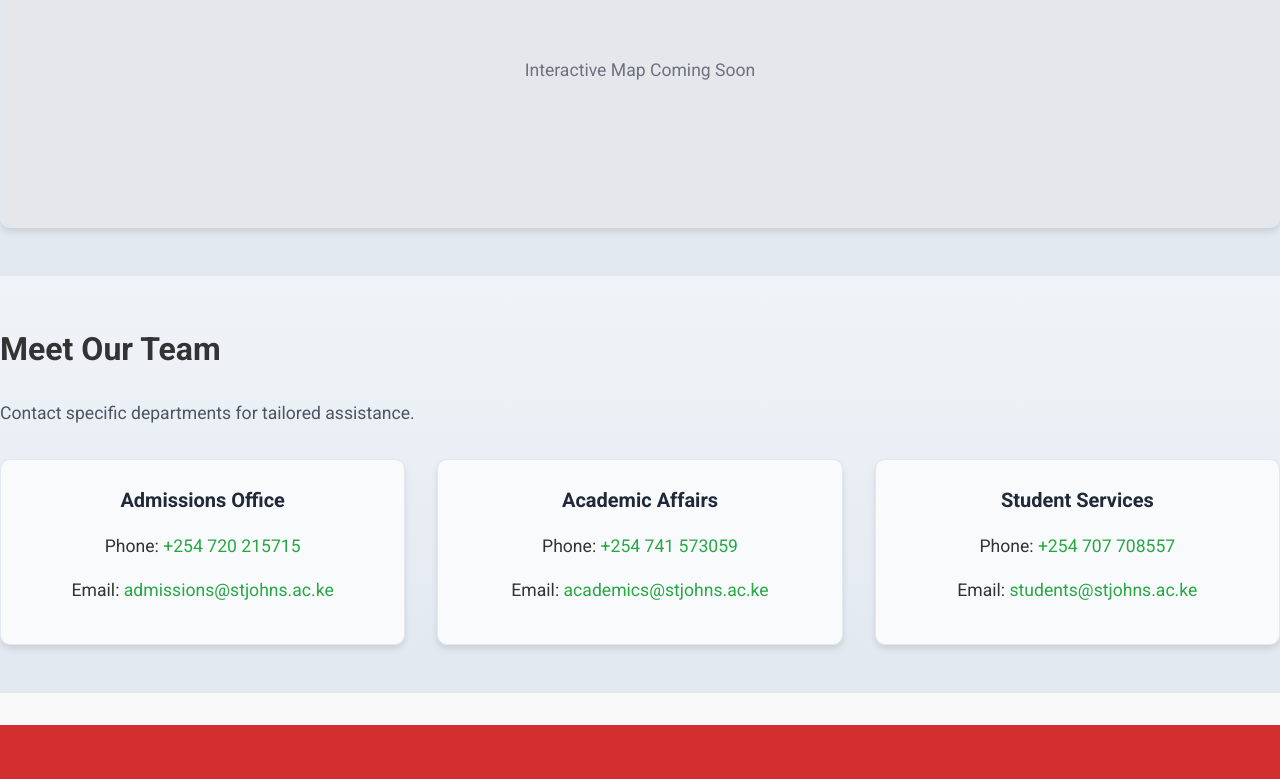
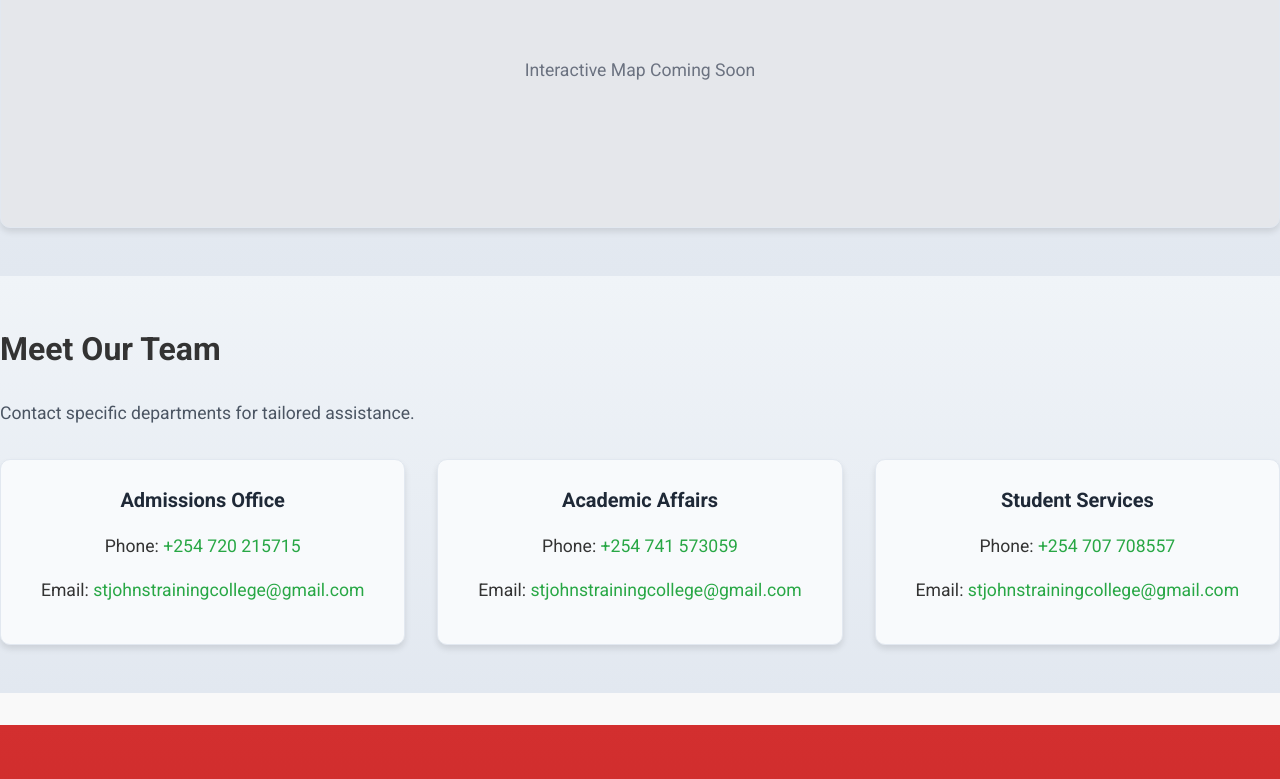
Before and after one commit to richardngasike/stjohna-website, a Next.js app: page /contact in a window 1280 px wide. Shown: the part 2761-3540 px from the top of the page. Built offline with nearby package versions, Linux system fonts and the light colour scheme.

Commit message:
Update contact.js

```diff
--- a/pages/contact.js
+++ b/pages/contact.js
@@ -393,7 +393,7 @@ export default function Contact() {
         <section style={styles.section}>
           <h2>Find Us</h2>
           <p style={styles.sectionText}>
-            Visit us at our campus in Maralal Town, Nairobi. Below is a placeholder for our location map.
+            Visit us at our campus in Maralal Town, Kenya. Below is a placeholder for our location map.
           </p>
           <div style={styles.mapPlaceholder}>
             <p>Interactive Map Coming Soon</p>
@@ -434,7 +434,7 @@ export default function Contact() {
               <p>
                 Email:{' '}
                 <a
-                  href="mailto:admissions@stjohns.ac.ke"
+                  href="mailto:stjohnstrainingcollege@gmail.com"
                   style={{
                     ...styles.infoLink,
                     ...(hoveredElement === 'admissionsEmail' ? styles.linkHover : {}),
@@ -443,7 +443,7 @@ export default function Contact() {
                   onMouseLeave={handleMouseLeave}
                   aria-label="Email Admissions Office"
                 >
-                  admissions@stjohns.ac.ke
+                  stjohnstrainingcollege@gmail.com
                 </a>
               </p>
             </div>
@@ -474,7 +474,7 @@ export default function Contact() {
               <p>
                 Email:{' '}
                 <a
-                  href="mailto:academics@stjohns.ac.ke"
+                  href="mailto:stjohnstrainingcollege@gmail.com"
                   style={{
                     ...styles.infoLink,
                     ...(hoveredElement === 'academicsEmail' ? styles.linkHover : {}),
@@ -483,7 +483,7 @@ export default function Contact() {
                   onMouseLeave={handleMouseLeave}
                   aria-label="Email Academic Affairs"
                 >
-                  academics@stjohns.ac.ke
+                  stjohnstrainingcollege@gmail.com
                 </a>
               </p>
             </div>
@@ -514,7 +514,7 @@ export default function Contact() {
               <p>
                 Email:{' '}
                 <a
-                  href="mailto:students@stjohns.ac.ke"
+                  href="mailto:stjohnstrainingcollege@gmail.com"
                   style={{
                     ...styles.infoLink,
                     ...(hoveredElement === 'studentsEmail' ? styles.linkHover : {}),
@@ -523,7 +523,7 @@ export default function Contact() {
                   onMouseLeave={handleMouseLeave}
                   aria-label="Email Student Services"
                 >
-                  students@stjohns.ac.ke
+                  stjohnstrainingcollege@gmail.com
                 </a>
               </p>
             </div>
```
